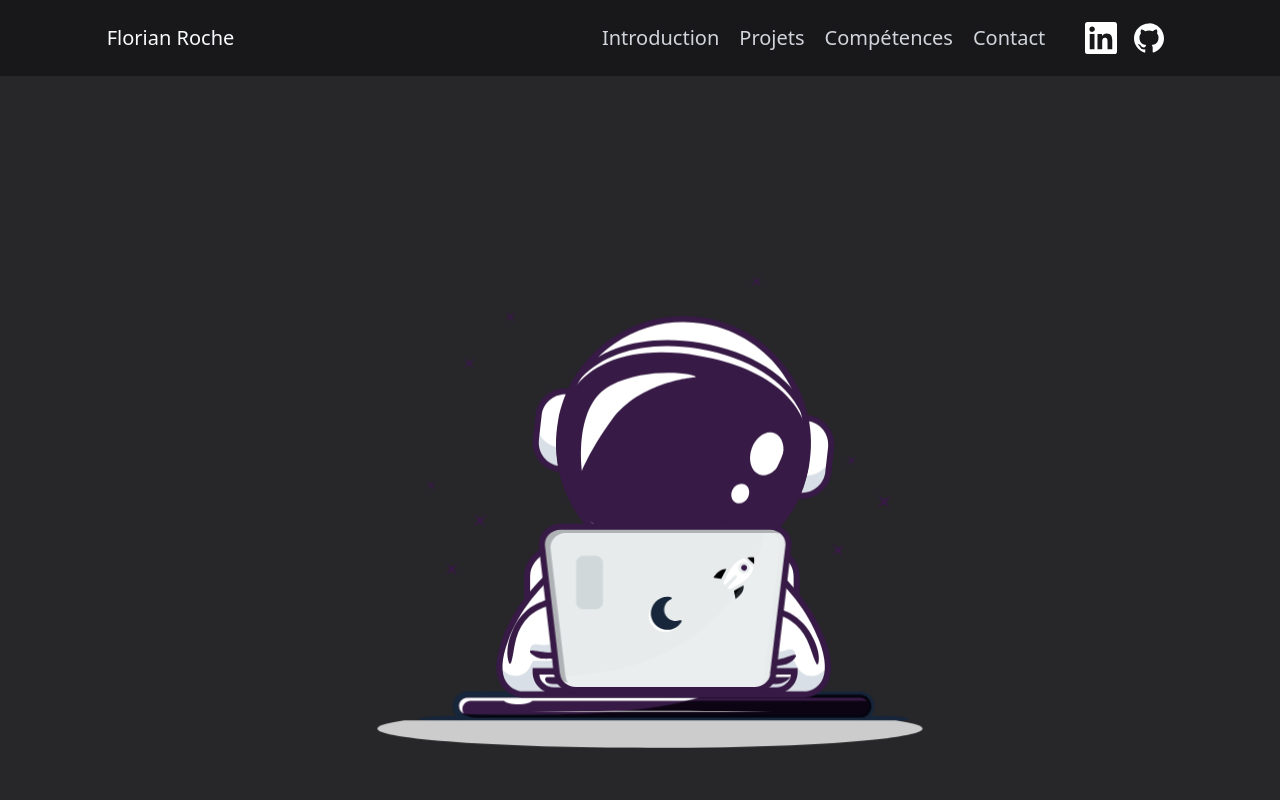
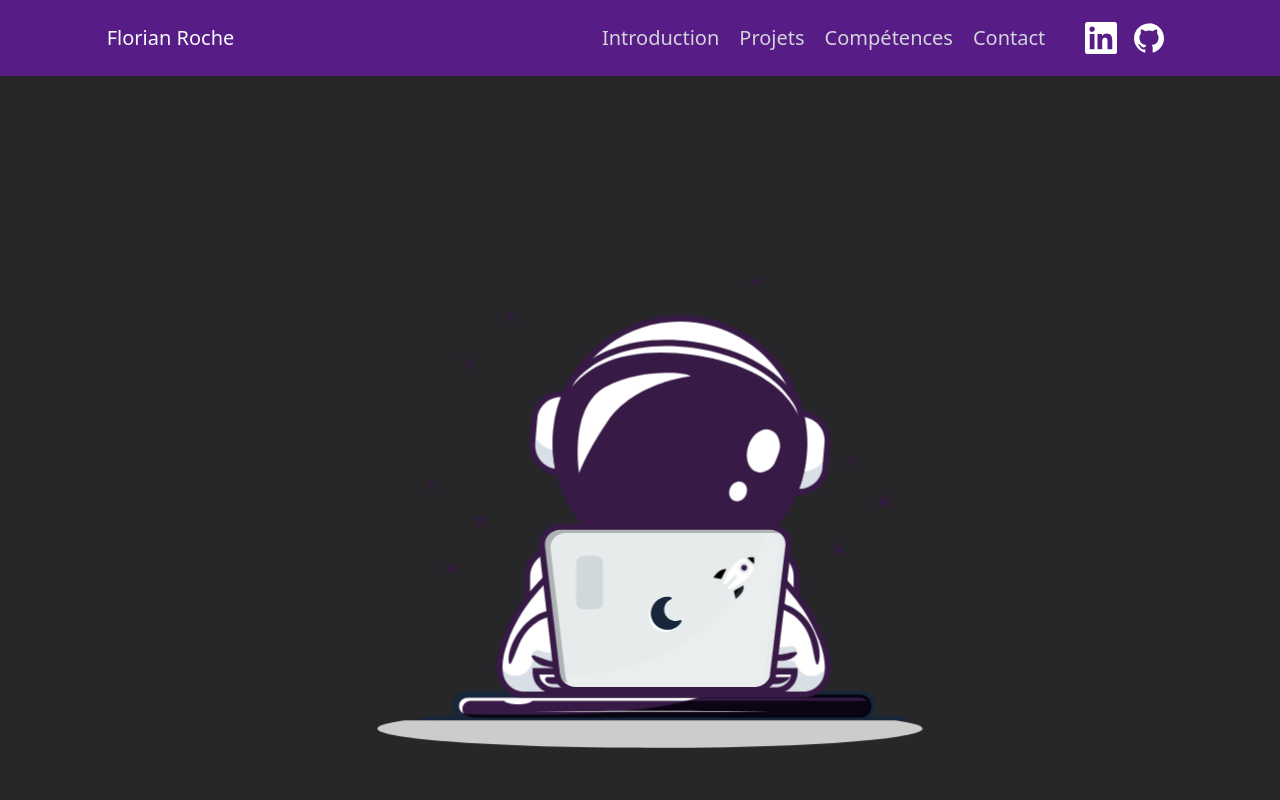
Before and after one commit to FlorianRGA/Portfolio-2024, a Next.js app: page / in a window 1280 px wide. Shown: the top 800 px of the page. Built offline with nearby package versions, Linux system fonts and the light colour scheme.

Commit message:
fixed navbar /Todo:fix white line on ipad

```diff
--- a/app/components/heroHeader.js
+++ b/app/components/heroHeader.js
@@ -4,7 +4,7 @@ import LottieAstronaut from "../media/lotties/astronauteCoding.json";
 
 export default function HeroHeader() {
     return (
-        <header id="header" className="bg-zinc-800 flex flex-col w-auto items-center text-xl space-y-6 text-slate-50 h-screen md:text-2xl">
+        <section id="header" className="bg-zinc-800 flex flex-col w-full items-center text-xl space-y-6 text-slate-50 h-screen md:text-2xl">
             <div className="w-7/12">
                 <Lottie className="aria-hidden" animationData={LottieAstronaut} play loop/>
                 <p className="sr-only">Cette animation montre le visage de Roche Florian, un développeur passionné.</p>
@@ -16,6 +16,6 @@ export default function HeroHeader() {
                 </h1>
                 <p className="text-base leading-8 text-justify md:text-xl md:leading-10">Avec une passion pour la technologie, je suis prêt à relever de nouveaux défis. À travers des projets pratiques et des compétences en constante évolution, je m&lsquo;engage à créer des solutions innovantes et efficaces. Ensemble, faisons de vos idées une réalité numérique !</p>
             </div>
-        </header>
+        </section>
     );
 };
--- a/app/components/navbar.js
+++ b/app/components/navbar.js
@@ -12,7 +12,7 @@ export default function Navbar() {
         + add href destination.
         + Burger Menu On phone/tablet media
         Opt : add logo
-         */ <nav className = {burgerButton ?"h-screen w-screen text-slate-50 text-2xl fixed bg-zinc-900 md:text-3xl lg:hidden z-10" :"h-auto bg-zinc-900 sticky top-0 text-slate-50 md:text-3xl z-10"}> <div className="flex h-full flex-col justify-between lg:flex-row lg:m-auto lg:w-5/6 lg:text-xl">
+         */ <nav className = {burgerButton ?"h-screen w-full text-slate-50 text-2xl fixed z-10 bg-zinc-900 md:text-3xl lg:hidden" :"h-auto bg-purple-900 sticky top-0 text-slate-50 md:text-3xl z-10"}> <div className="flex h-full flex-col justify-between lg:flex-row lg:m-auto lg:w-5/6 lg:text-xl">
         <div className="flex py-6 my-0 w-5/6 m-auto justify-between">
             <p className="text-center text-2xl lg:text-xl">Florian Roche</p>
             <button onClick={() => burgerButton ? setburgerButton(0) : setburgerButton(1)} className="w-8 flex flex-col justify-center lg:hidden">
@@ -20,7 +20,7 @@ export default function Navbar() {
                 <span className={burgerButton ?"transition-all w-full relative bottom-1 h-1 rounded-full bg-white origin-center -rotate-45":"transition-all bg-white  rounded-full w-full mt-1 h-1"}></span>
             </button>
         </div>
-        <ul className={burgerButton ? "text-gray-300 flex flex-col h-2/4 ms-10 space-y-10 md:ms-0 md:text-center md:justify-between md:content-center md:space-y-0": 'hidden lg:text-gray-300 lg:flex lg:flex-row lg:items-center lg:space-x-5'}>
+        <ul className={burgerButton ? "text-gray-300 flex flex-col h-2/4 ms-10 space-y-10 md:ms-0 md:text-center md:justify-between md:content-center md:space-y-0 md:space-x-0": 'hidden lg:text-gray-300 lg:flex lg:flex-row lg:items-center lg:space-x-5'}>
             <li>
                 <a href="#header">Introduction</a>
             </li>
--- a/app/globals.css
+++ b/app/globals.css
@@ -2,6 +2,13 @@
 @tailwind components;
 @tailwind utilities;
 
+*, *::before, *::after {
+  box-sizing: border-box;
+}
+body {
+  margin: 0;
+  padding: 0;
+}
 :root {
   --primary: #0C0D0D;
   --secondary: #181A1B;
@@ -11,7 +18,6 @@
 
 section {
   height: 100vh;
-  width: 100%;
 }
 
 .lol {
--- a/app/page.js
+++ b/app/page.js
@@ -7,9 +7,6 @@ export default function Home() {
     <header>
     <Navbar/>
     <HeroHeader/>
-
-      <Section style={'lol'}>
-      </Section>
     </header>
   );
 }
```
